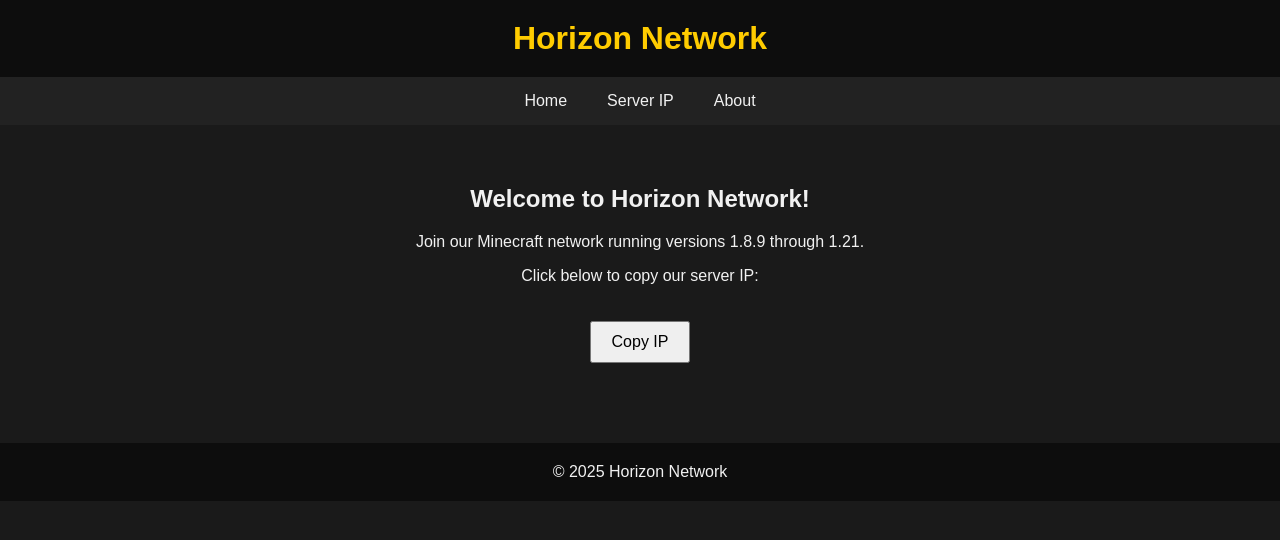
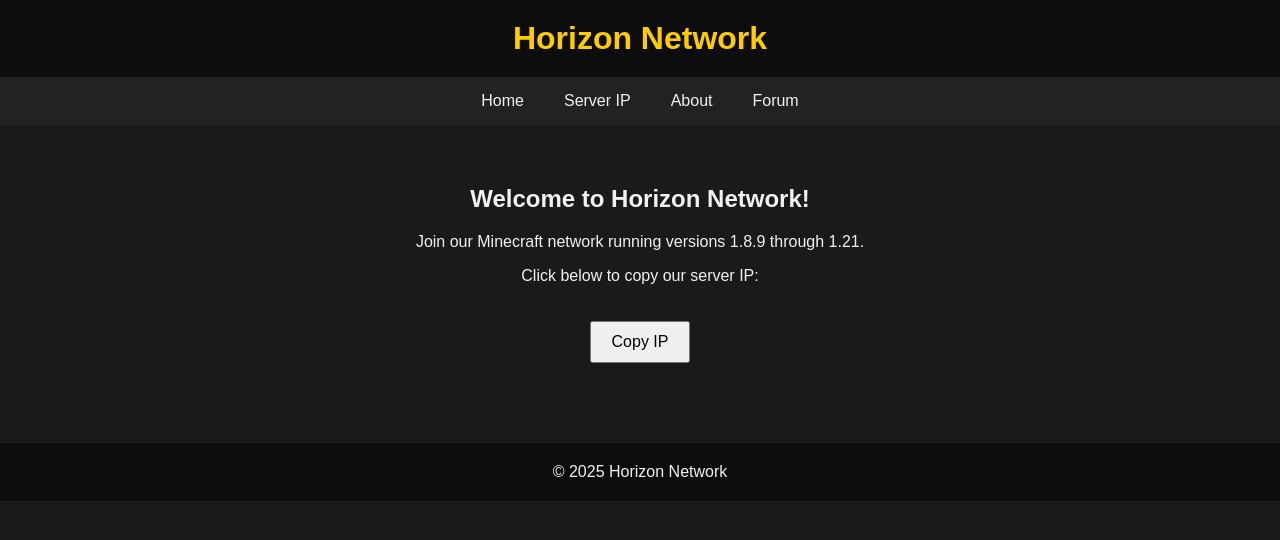
Before and after one commit to TNT4848/horizon-network-website, a plain HTML site: page index.html in a window 1280 px wide. Drawn offline with Linux system fonts and the light colour scheme.

Commit message:
index.html

```diff
--- a/index.html
+++ b/index.html
@@ -16,6 +16,7 @@
         <a href="index.html">Home</a>
         <a href="ip.html">Server IP</a>
         <a href="about.html">About</a>
+        <a href="forum.html">Forum</a>
     </nav>
     <main>
         <h2>Welcome to Horizon Network!</h2>
```
